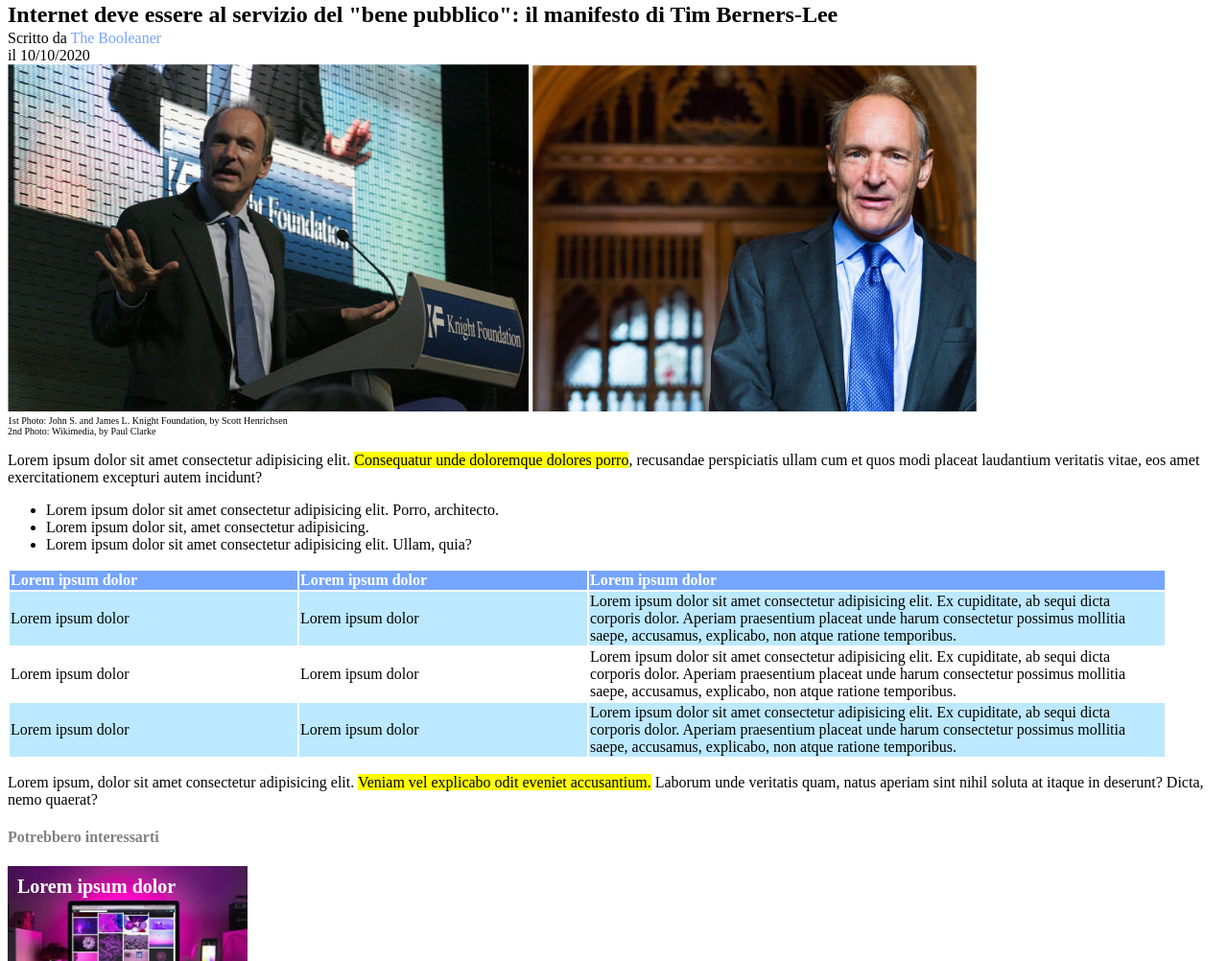
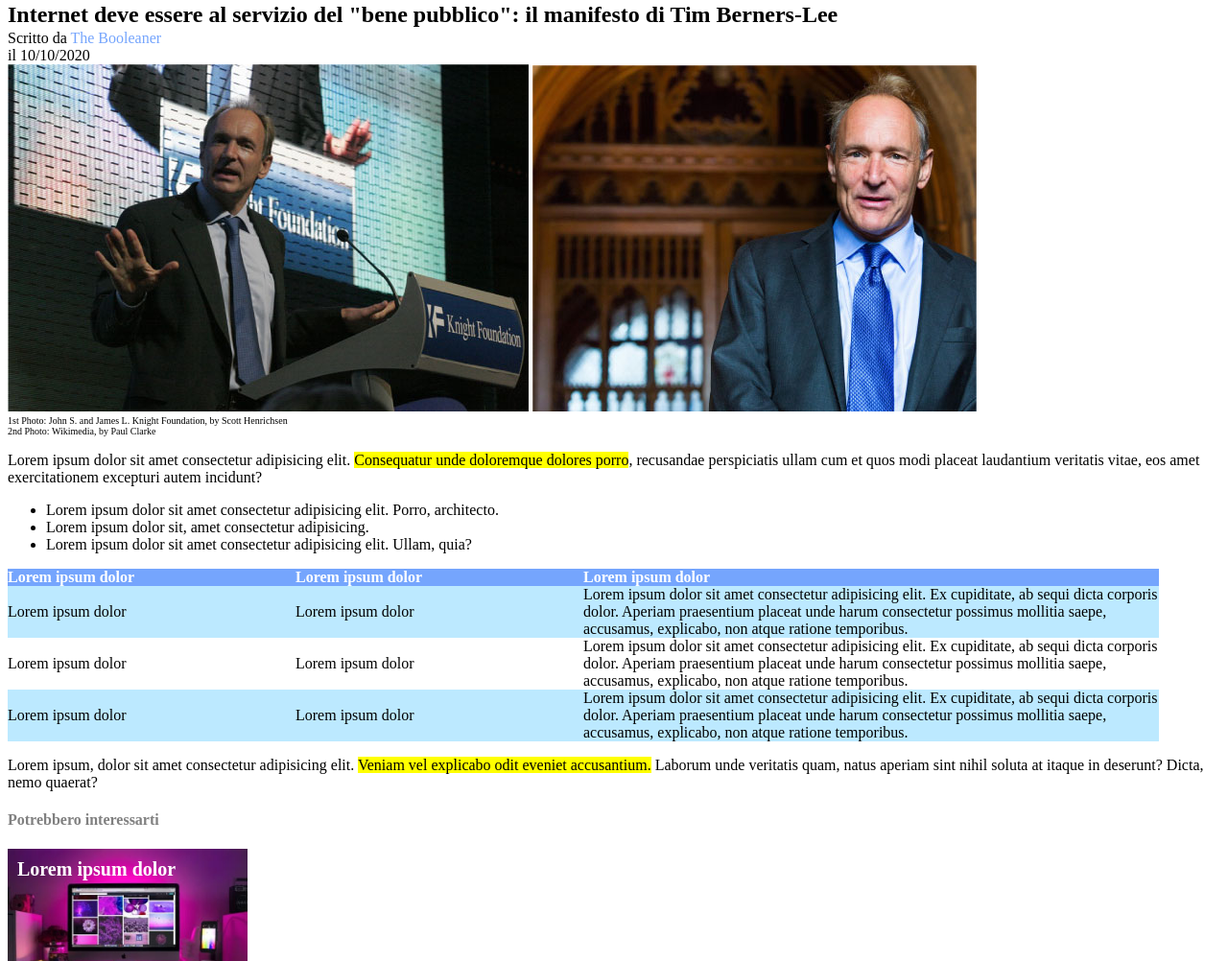
Before and after one commit to Albiddd/html-css-booleaner, a plain HTML site: page index.html in a window 1280 px wide. Shown: the part 98-1100 px from the top of the page at 96% size. Drawn offline with Linux system fonts and the light colour scheme.

Commit message:
correzione table

```diff
--- a/index.html
+++ b/index.html
@@ -33,7 +33,7 @@
             </ul>
         </section>
         <section>
-            <table>
+            <table cellspacing="0" cellpadding="0">
                 <thead>
                     <tr class="head-row">
                         <th class="column">Lorem ipsum dolor</th>
--- a/style.css
+++ b/style.css
@@ -24,13 +24,11 @@ header > img{
     background-color: yellow;
 }
 
-table{
-
-}
 thead{
     text-align: left;
     color: white;
 }
+
 .column{
     width: 300px;
 }
```
